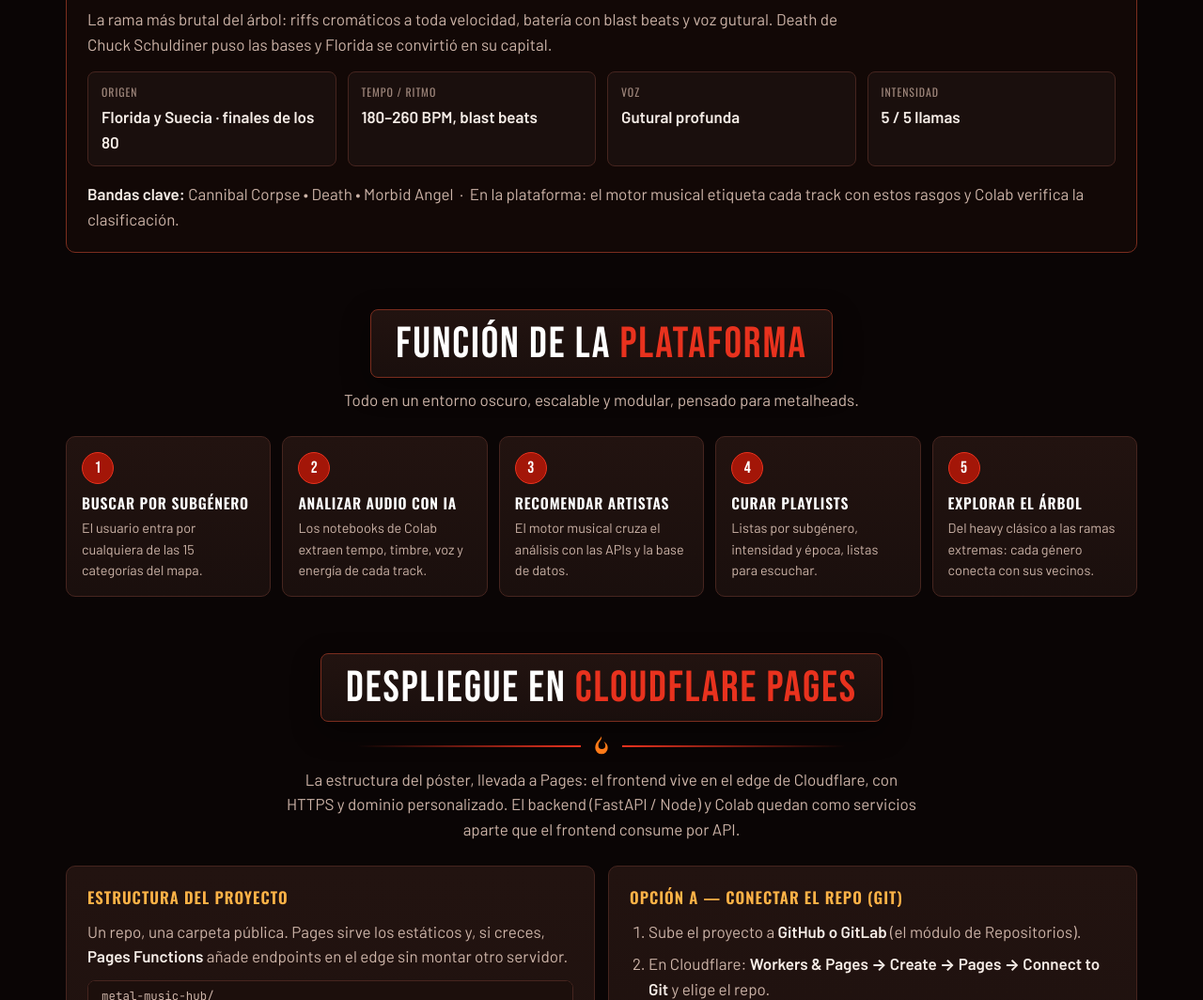
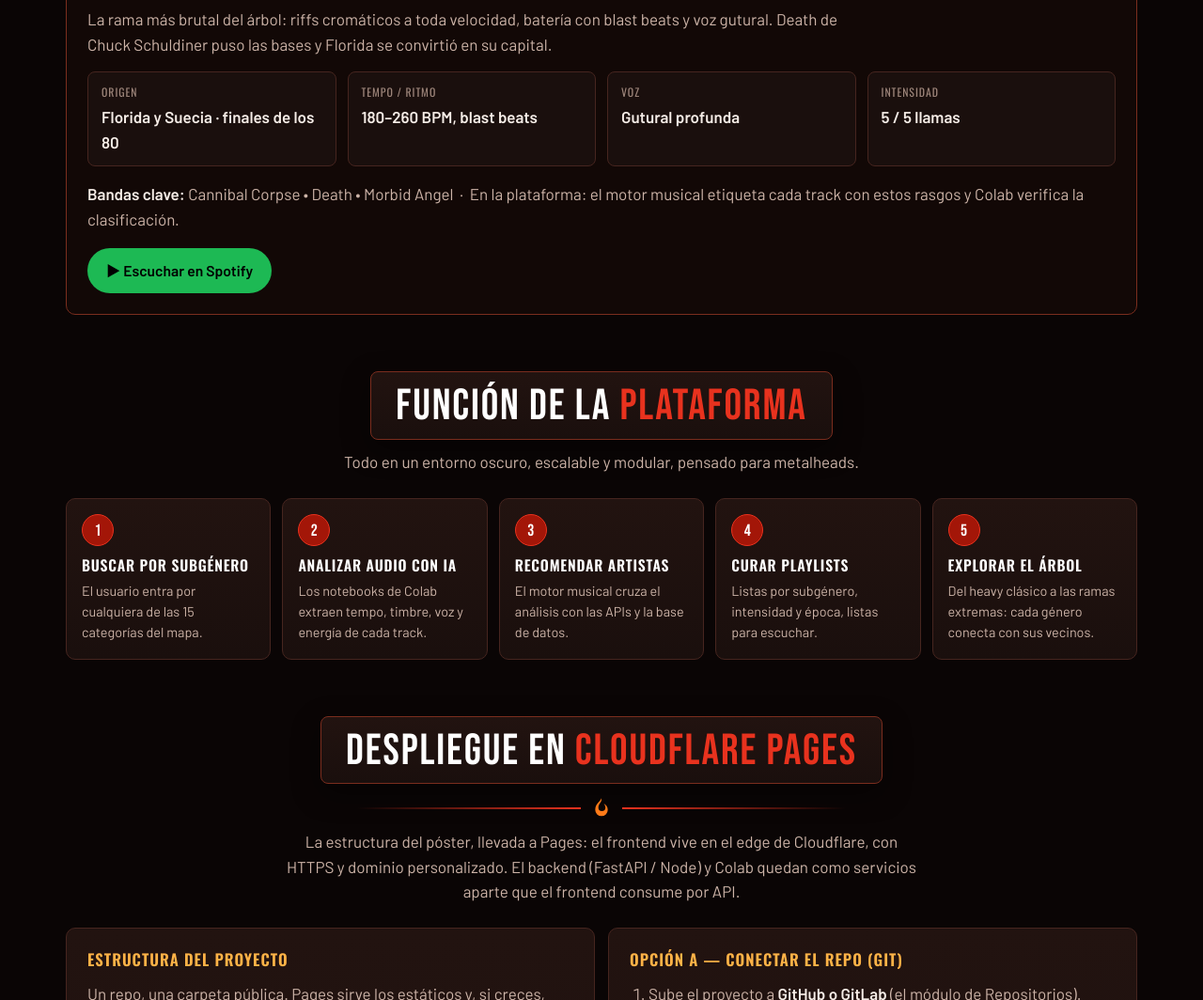
Before and after one commit to armandocampos19852020-jpg/rey-midas, a plain HTML site: page index.html in a window 1280 px wide. Shown: the part 2923-3987 px from the top of the page at 94% size. Drawn offline with nearby package versions, Linux system fonts and the light colour scheme.

Commit message:
Agrega botón Escuchar en Spotify por subgénero (15 playlists reales)

```diff
--- a/index.html
+++ b/index.html
@@ -316,6 +316,8 @@
       .detail-cols .v{ margin:0; font-weight:600; }
       .genre-detail .bands-line{ margin:16px 0 0; color:var(--muted); }
       .genre-detail .bands-line b{ color:var(--text); }
+      .spotify-btn{ display:inline-block; margin-top:18px; background:#1DB954; color:#000; font-weight:800; text-decoration:none; padding:12px 20px; border-radius:999px; font-size:.98rem; }
+      .spotify-btn:hover{ background:#1ed760; }
       .empty{
         border:1px dashed var(--line-hot); border-radius:var(--radius);
         padding:28px; text-align:center; color:var(--muted);
@@ -710,21 +712,21 @@ npx wrangler pages deploy ./public \
 
       /* ============ SUBGÉNEROS ============ */
       var GENRES = [
-        { abbr:'DM', name:'Death Metal', family:'extremo', familyLabel:'Extremo', tag:'Brutal, gutural, blast beats', bands:['Cannibal Corpse','Death','Morbid Angel'], origin:'Florida y Suecia · finales de los 80', tempo:'180–260 BPM, blast beats', vocals:'Gutural profunda', intensity:5, desc:'La rama más brutal del árbol: riffs cromáticos a toda velocidad, batería con blast beats y voz gutural. Death de Chuck Schuldiner puso las bases y Florida se convirtió en su capital.' },
-        { abbr:'BM', name:'Black Metal', family:'extremo', familyLabel:'Extremo', tag:'Oscuro, atmosférico, anticristiano', bands:['Mayhem','Darkthrone','Burzum'], origin:'Noruega · principios de los 90', tempo:'Rápido, tremolo picking', vocals:'Shrieks desgarrados', intensity:5, desc:'Nacido en el círculo noruego: producción cruda a propósito, guitarras en tremolo que suenan como un enjambre y una atmósfera helada y anticristiana que lo envuelve todo.' },
-        { abbr:'TM', name:'Thrash Metal', family:'clasicos', familyLabel:'Clásicos', tag:'Rápido, agresivo, técnico', bands:['Metallica','Slayer','Megadeth'], origin:'Bay Area y Alemania · años 80', tempo:'160–240 BPM, palm mute', vocals:'Gritos agresivos', intensity:4, desc:'Palm mute, velocidad y rabia punk pasadas por la precisión del heavy metal. El Big Four —Metallica, Slayer, Megadeth y Anthrax— lo llevó de los garajes a los estadios.' },
-        { abbr:'HM', name:'Heavy Metal', family:'clasicos', familyLabel:'Clásicos', tag:'Clásico, himnos, solos melódicos', bands:['Iron Maiden','Judas Priest','Black Sabbath'], origin:'Reino Unido · años 70–80', tempo:'110–160 BPM, galopes', vocals:'Limpia y potente', intensity:3, desc:'La raíz de todo el mapa: la NWOBHM británica, las guitarras gemelas de Maiden, el cuero y los agudos de Judas Priest y el riff fundacional de Black Sabbath.' },
-        { abbr:'DO', name:'Doom Metal', family:'oscuros', familyLabel:'Oscuros', tag:'Lento, denso, lúgubre', bands:['Candlemass','Sleep','Paradise Lost'], origin:'Años 80 · herencia de Sabbath', tempo:'40–80 BPM, riffs eternos', vocals:'Limpia y lúgubre', intensity:2, desc:'El póster lo rotulaba por error con otro nombre, pero las bandas no engañan: esto es doom. Tempos de procesión, riffs que pesan como losas y una melancolía épica heredada de Black Sabbath.' },
-        { abbr:'PM', name:'Power Metal', family:'clasicos', familyLabel:'Clásicos', tag:'Épico, fantástico, melódico', bands:['Helloween','Blind Guardian','Powerwolf'], origin:'Alemania y Finlandia · 80–90', tempo:'160–200 BPM, doble bombo', vocals:'Aguda y melódica', intensity:3, desc:'Dragones, coros gigantes y estribillos para cantar con el puño en alto. Helloween fijó la fórmula europea: velocidad, melodía y fantasía sin una gota de cinismo.' },
-        { abbr:'NU', name:'Nu Metal', family:'fusion', familyLabel:'Fusión y modernos', tag:'Fusión hip-hop / rap / alternativo', bands:['Korn','Slipknot','Linkin Park'], origin:'EE. UU. · mediados de los 90', tempo:'90–120 BPM, groove y DJ', vocals:'Rap, gritos y melodía', intensity:3, desc:'El metal se cruza con el hip-hop: afinaciones de 7 cuerdas hasta el suelo, tornamesas, samples y letras de rabia adolescente. Korn abrió la puerta y Linkin Park la tiró abajo.' },
-        { abbr:'PG', name:'Progressive Metal', family:'fusion', familyLabel:'Fusión y modernos', tag:'Técnico, complejo, cambios de tiempo', bands:['Dream Theater','Tool','Opeth'], origin:'EE. UU. y Europa · 80–90', tempo:'Variable, compases impares', vocals:'De limpia a gutural', intensity:3, desc:'Virtuosismo y arquitectura musical: compases de 7/8, temas de veinte minutos y cambios de tiempo que exigen mapa. Dream Theater puso la técnica; Tool y Opeth, la oscuridad.' },
-        { abbr:'FM', name:'Folk Metal', family:'fusion', familyLabel:'Fusión y modernos', tag:'Folclore, instrumentos folk', bands:['Eluveitie','Finntroll','Ensiferum'], origin:'Escandinavia y Europa · 90–2000', tempo:'Rápido, melodías tradicionales', vocals:'Gutural y coros folk', intensity:3, desc:'Violines, gaitas, flautas y zanfonas sobre una base de metal extremo. Mitología, bosques y batallas cantadas en lenguas antiguas: el folclore como instrumento más.' },
-        { abbr:'SM', name:'Symphonic Metal', family:'fusion', familyLabel:'Fusión y modernos', tag:'Orquesta, coro, épico', bands:['Nightwish','Epica','Within Temptation'], origin:'Finlandia y Países Bajos · 90', tempo:'120–180 BPM, arreglos orquestales', vocals:'Soprano y coros', intensity:3, desc:'Una orquesta completa y un coro detrás de la banda: Nightwish demostró que el metal podía sonar a banda sonora de cine sin perder los riffs ni el doble bombo.' },
-        { abbr:'MC', name:'Metalcore', family:'fusion', familyLabel:'Fusión y modernos', tag:'Mezcla hardcore + metal', bands:['Killswitch Engage','Parkway Drive','Lamb of God'], origin:'EE. UU. · 90–2000', tempo:'140–180 BPM, breakdowns', vocals:'Gritos y estribillos limpios', intensity:4, desc:'La energía del hardcore punk con la precisión del metal: breakdowns que parten el suelo y estribillos melódicos para corear. Killswitch Engage definió el equilibrio.' },
-        { abbr:'DC', name:'Deathcore', family:'extremo', familyLabel:'Extremo', tag:'Death metal + hardcore extremo', bands:['Suicide Silence','Carnifex','Whitechapel'], origin:'EE. UU. · años 2000', tempo:'Pesado, breakdowns extremos', vocals:'Gutural y pig squeals', intensity:5, desc:'Death metal y hardcore llevados al límite: afinaciones imposibles, breakdowns que suenan a derrumbe y la voz cavernosa de Mitch Lucker como estandarte eterno.' },
-        { abbr:'GM', name:'Gothic Metal', family:'oscuros', familyLabel:'Oscuros', tag:'Romántico, oscuro, atmosférico', bands:['Type O Negative','Lacrimosa','HIM'], origin:'Reino Unido y Europa · años 90', tempo:'Lento-medio, teclados densos', vocals:'Barítono profundo y femenina', intensity:2, desc:'Romance y cementerio: teclados densos, voces de barítono y soprano en diálogo, y la ironía negra de Type O Negative. El metal en su versión más teatral y melancólica.' },
-        { abbr:'SL', name:'Sludge / Stoner Metal', family:'oscuros', familyLabel:'Oscuros', tag:'Pesado, pantanoso, psicodélico', bands:['Mastodon','High on Fire','Electric Wizard'], origin:'EE. UU. y Reino Unido · 90', tempo:'60–110 BPM, fuzz total', vocals:'Áspera y cavernosa', intensity:3, desc:'Riffs arrastrados por el lodo, amplificadores con fuzz hasta reventar y psicodelia pesada. Electric Wizard lo hace ritual; Mastodon lo volvió progresivo y cósmico.' },
-        { abbr:'GD', name:'Grindcore / Djent', family:'extremo', familyLabel:'Extremo', tag:'Extremo, polirrítmico, moderno', bands:['Napalm Death','Periphery','Meshuggah'], origin:'Reino Unido y Suecia · 80–2000', tempo:'Extremo, polirritmias', vocals:'Gritos y guturales', intensity:5, desc:'Dos extremos en una tarjeta: el grindcore de Napalm Death —canciones de un segundo y furia política— y el djent polirrítmico de Meshuggah y Periphery, todo precisión matemática.' }
+        { abbr:'DM', name:'Death Metal', spotify:'https://open.spotify.com/playlist/3Wu5a8j0WzMtxHGsa8vOKa', family:'extremo', familyLabel:'Extremo', tag:'Brutal, gutural, blast beats', bands:['Cannibal Corpse','Death','Morbid Angel'], origin:'Florida y Suecia · finales de los 80', tempo:'180–260 BPM, blast beats', vocals:'Gutural profunda', intensity:5, desc:'La rama más brutal del árbol: riffs cromáticos a toda velocidad, batería con blast beats y voz gutural. Death de Chuck Schuldiner puso las bases y Florida se convirtió en su capital.' },
+        { abbr:'BM', name:'Black Metal', spotify:'https://open.spotify.com/playlist/1gKUHcvYNBSesd5HWDlEr4', family:'extremo', familyLabel:'Extremo', tag:'Oscuro, atmosférico, anticristiano', bands:['Mayhem','Darkthrone','Burzum'], origin:'Noruega · principios de los 90', tempo:'Rápido, tremolo picking', vocals:'Shrieks desgarrados', intensity:5, desc:'Nacido en el círculo noruego: producción cruda a propósito, guitarras en tremolo que suenan como un enjambre y una atmósfera helada y anticristiana que lo envuelve todo.' },
+        { abbr:'TM', name:'Thrash Metal', spotify:'https://open.spotify.com/playlist/7ev61Rzet60MgAr3udL2i1', family:'clasicos', familyLabel:'Clásicos', tag:'Rápido, agresivo, técnico', bands:['Metallica','Slayer','Megadeth'], origin:'Bay Area y Alemania · años 80', tempo:'160–240 BPM, palm mute', vocals:'Gritos agresivos', intensity:4, desc:'Palm mute, velocidad y rabia punk pasadas por la precisión del heavy metal. El Big Four —Metallica, Slayer, Megadeth y Anthrax— lo llevó de los garajes a los estadios.' },
+        { abbr:'HM', name:'Heavy Metal', spotify:'https://open.spotify.com/playlist/27gN69ebwiJRtXEboL12Ih', family:'clasicos', familyLabel:'Clásicos', tag:'Clásico, himnos, solos melódicos', bands:['Iron Maiden','Judas Priest','Black Sabbath'], origin:'Reino Unido · años 70–80', tempo:'110–160 BPM, galopes', vocals:'Limpia y potente', intensity:3, desc:'La raíz de todo el mapa: la NWOBHM británica, las guitarras gemelas de Maiden, el cuero y los agudos de Judas Priest y el riff fundacional de Black Sabbath.' },
+        { abbr:'DO', name:'Doom Metal', spotify:'https://open.spotify.com/playlist/5Lzif2bIMW8RiRLtbYJHU0', family:'oscuros', familyLabel:'Oscuros', tag:'Lento, denso, lúgubre', bands:['Candlemass','Sleep','Paradise Lost'], origin:'Años 80 · herencia de Sabbath', tempo:'40–80 BPM, riffs eternos', vocals:'Limpia y lúgubre', intensity:2, desc:'El póster lo rotulaba por error con otro nombre, pero las bandas no engañan: esto es doom. Tempos de procesión, riffs que pesan como losas y una melancolía épica heredada de Black Sabbath.' },
+        { abbr:'PM', name:'Power Metal', spotify:'https://open.spotify.com/playlist/4arLjRUy0LCgbtiNfy7t7m', family:'clasicos', familyLabel:'Clásicos', tag:'Épico, fantástico, melódico', bands:['Helloween','Blind Guardian','Powerwolf'], origin:'Alemania y Finlandia · 80–90', tempo:'160–200 BPM, doble bombo', vocals:'Aguda y melódica', intensity:3, desc:'Dragones, coros gigantes y estribillos para cantar con el puño en alto. Helloween fijó la fórmula europea: velocidad, melodía y fantasía sin una gota de cinismo.' },
+        { abbr:'NU', name:'Nu Metal', spotify:'https://open.spotify.com/playlist/7wmCteyhg5wUqxz6qHsjNx', family:'fusion', familyLabel:'Fusión y modernos', tag:'Fusión hip-hop / rap / alternativo', bands:['Korn','Slipknot','Linkin Park'], origin:'EE. UU. · mediados de los 90', tempo:'90–120 BPM, groove y DJ', vocals:'Rap, gritos y melodía', intensity:3, desc:'El metal se cruza con el hip-hop: afinaciones de 7 cuerdas hasta el suelo, tornamesas, samples y letras de rabia adolescente. Korn abrió la puerta y Linkin Park la tiró abajo.' },
+        { abbr:'PG', name:'Progressive Metal', spotify:'https://open.spotify.com/playlist/37i9dQZF1DX5wgKYQVRARv', family:'fusion', familyLabel:'Fusión y modernos', tag:'Técnico, complejo, cambios de tiempo', bands:['Dream Theater','Tool','Opeth'], origin:'EE. UU. y Europa · 80–90', tempo:'Variable, compases impares', vocals:'De limpia a gutural', intensity:3, desc:'Virtuosismo y arquitectura musical: compases de 7/8, temas de veinte minutos y cambios de tiempo que exigen mapa. Dream Theater puso la técnica; Tool y Opeth, la oscuridad.' },
+        { abbr:'FM', name:'Folk Metal', spotify:'https://open.spotify.com/playlist/1fYisq84tS1YeFqjzw7RD5', family:'fusion', familyLabel:'Fusión y modernos', tag:'Folclore, instrumentos folk', bands:['Eluveitie','Finntroll','Ensiferum'], origin:'Escandinavia y Europa · 90–2000', tempo:'Rápido, melodías tradicionales', vocals:'Gutural y coros folk', intensity:3, desc:'Violines, gaitas, flautas y zanfonas sobre una base de metal extremo. Mitología, bosques y batallas cantadas en lenguas antiguas: el folclore como instrumento más.' },
+        { abbr:'SM', name:'Symphonic Metal', spotify:'https://open.spotify.com/playlist/2yCqbxs4ztf1kmRTIIujeo', family:'fusion', familyLabel:'Fusión y modernos', tag:'Orquesta, coro, épico', bands:['Nightwish','Epica','Within Temptation'], origin:'Finlandia y Países Bajos · 90', tempo:'120–180 BPM, arreglos orquestales', vocals:'Soprano y coros', intensity:3, desc:'Una orquesta completa y un coro detrás de la banda: Nightwish demostró que el metal podía sonar a banda sonora de cine sin perder los riffs ni el doble bombo.' },
+        { abbr:'MC', name:'Metalcore', spotify:'https://open.spotify.com/playlist/37i9dQZF1EQbwWH2ZiRWk6', family:'fusion', familyLabel:'Fusión y modernos', tag:'Mezcla hardcore + metal', bands:['Killswitch Engage','Parkway Drive','Lamb of God'], origin:'EE. UU. · 90–2000', tempo:'140–180 BPM, breakdowns', vocals:'Gritos y estribillos limpios', intensity:4, desc:'La energía del hardcore punk con la precisión del metal: breakdowns que parten el suelo y estribillos melódicos para corear. Killswitch Engage definió el equilibrio.' },
+        { abbr:'DC', name:'Deathcore', spotify:'https://open.spotify.com/playlist/37i9dQZF1DX1cJWWyylDuw', family:'extremo', familyLabel:'Extremo', tag:'Death metal + hardcore extremo', bands:['Suicide Silence','Carnifex','Whitechapel'], origin:'EE. UU. · años 2000', tempo:'Pesado, breakdowns extremos', vocals:'Gutural y pig squeals', intensity:5, desc:'Death metal y hardcore llevados al límite: afinaciones imposibles, breakdowns que suenan a derrumbe y la voz cavernosa de Mitch Lucker como estandarte eterno.' },
+        { abbr:'GM', name:'Gothic Metal', spotify:'https://open.spotify.com/playlist/1maoYe5BwkVvDzr59jO8Co', family:'oscuros', familyLabel:'Oscuros', tag:'Romántico, oscuro, atmosférico', bands:['Type O Negative','Lacrimosa','HIM'], origin:'Reino Unido y Europa · años 90', tempo:'Lento-medio, teclados densos', vocals:'Barítono profundo y femenina', intensity:2, desc:'Romance y cementerio: teclados densos, voces de barítono y soprano en diálogo, y la ironía negra de Type O Negative. El metal en su versión más teatral y melancólica.' },
+        { abbr:'SL', name:'Sludge / Stoner Metal', spotify:'https://open.spotify.com/playlist/1KdmRpRaw7ymJtBRYlTZIx', family:'oscuros', familyLabel:'Oscuros', tag:'Pesado, pantanoso, psicodélico', bands:['Mastodon','High on Fire','Electric Wizard'], origin:'EE. UU. y Reino Unido · 90', tempo:'60–110 BPM, fuzz total', vocals:'Áspera y cavernosa', intensity:3, desc:'Riffs arrastrados por el lodo, amplificadores con fuzz hasta reventar y psicodelia pesada. Electric Wizard lo hace ritual; Mastodon lo volvió progresivo y cósmico.' },
+        { abbr:'GD', name:'Grindcore / Djent', spotify:'https://open.spotify.com/playlist/1W3dnb3jGcy0giLh1cHcae', family:'extremo', familyLabel:'Extremo', tag:'Extremo, polirrítmico, moderno', bands:['Napalm Death','Periphery','Meshuggah'], origin:'Reino Unido y Suecia · 80–2000', tempo:'Extremo, polirritmias', vocals:'Gritos y guturales', intensity:5, desc:'Dos extremos en una tarjeta: el grindcore de Napalm Death —canciones de un segundo y furia política— y el djent polirrítmico de Meshuggah y Periphery, todo precisión matemática.' }
       ];
 
       var genreGrid = document.getElementById('genreGrid');
@@ -784,7 +786,8 @@ npx wrangler pages deploy ./public \
             '<div class="cell"><p class="k">Voz</p><p class="v">' + g.vocals + '</p></div>' +
             '<div class="cell"><p class="k">Intensidad</p><p class="v">' + g.intensity + ' / 5 llamas</p></div>' +
           '</div>' +
-          '<p class="bands-line"><b>Bandas clave:</b> ' + g.bands.join(' • ') + ' &nbsp;·&nbsp; En la plataforma: el motor musical etiqueta cada track con estos rasgos y Colab verifica la clasificación.</p>';
+          '<p class="bands-line"><b>Bandas clave:</b> ' + g.bands.join(' • ') + ' &nbsp;·&nbsp; En la plataforma: el motor musical etiqueta cada track con estos rasgos y Colab verifica la clasificación.</p>' +
+          '<a class="spotify-btn" href="' + g.spotify + '" target="_blank" rel="noopener">▶ Escuchar en Spotify</a>';
       }
       document.getElementById('familyChips').addEventListener('click', function(e){
         var btn = e.target.closest('.chip');
```
